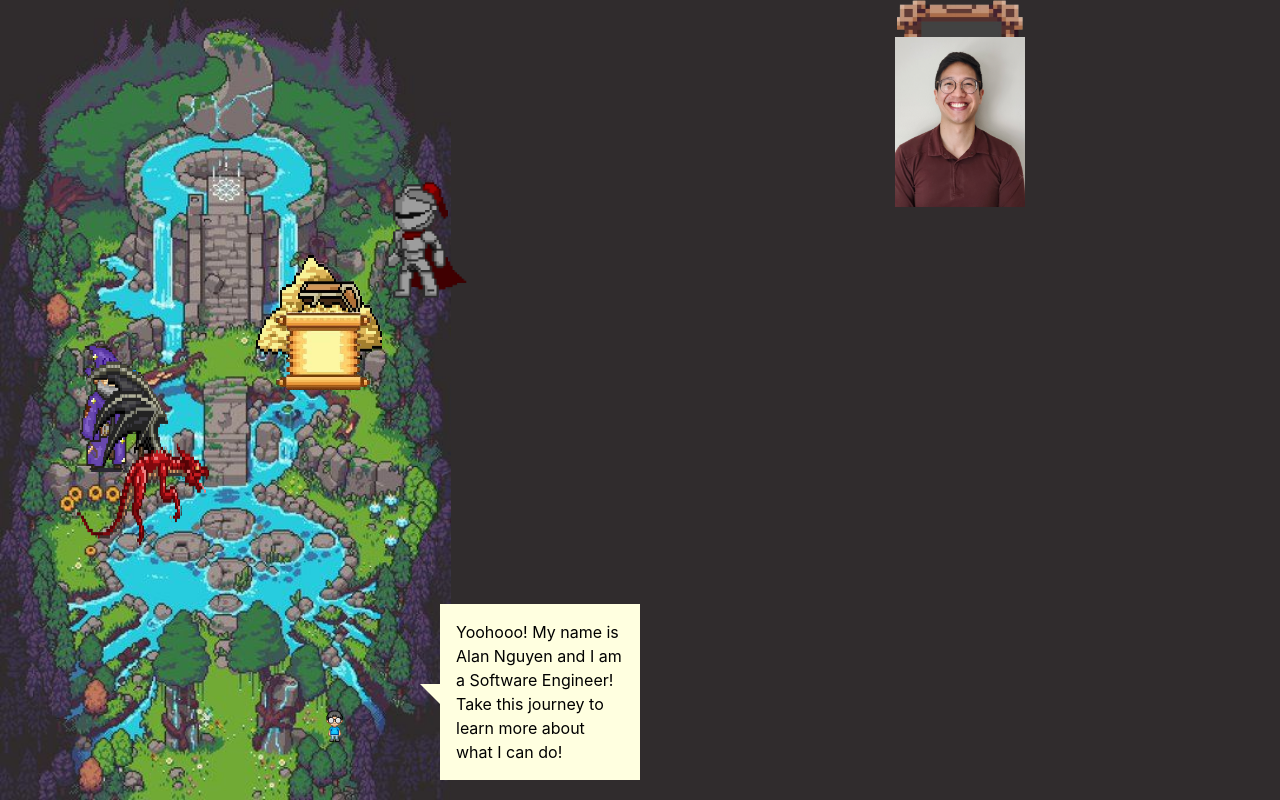
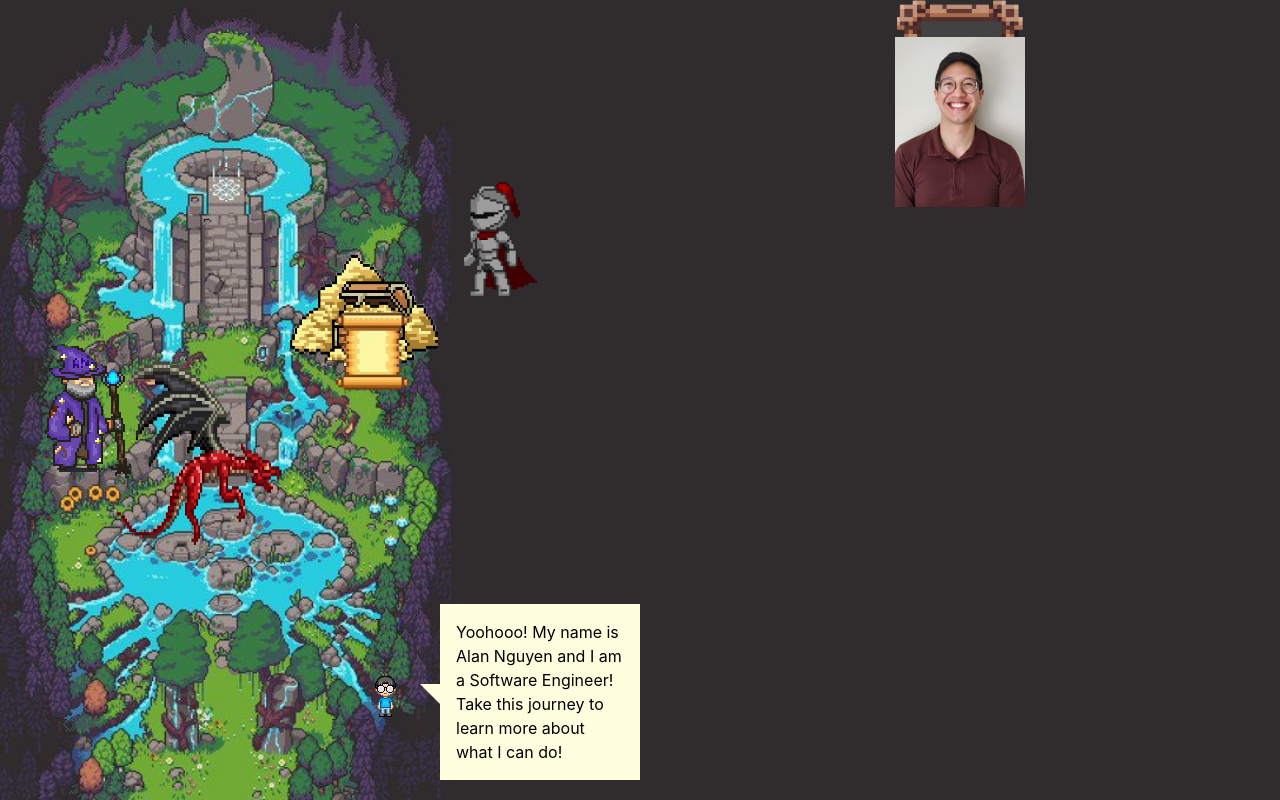
Before and after one commit to Alan-Ngn/Alan-Ngn.github.io, a React (Create React App) app: page / in a window 1280 px wide. Built offline with nearby package versions, Linux system fonts and the light colour scheme.

Commit message:
reverted to coordinates

```diff
--- a/src/components/Navigation/navigation.css
+++ b/src/components/Navigation/navigation.css
@@ -4,11 +4,11 @@
 }
 .me-avatar {
     position: absolute;
-    bottom: 7%;
-    left:48%;
+    bottom: 80px;
+    left:350px;
     transition: transform 1s;
     z-index: 10;
-    width: 6%
+
 }
 .landscape {
   /* width: 100vh; */
@@ -20,30 +20,28 @@
 }
 
 .wizard {
-    width: 25%;
+  width: 200px;
   height:200px;
   position: absolute;
   bottom: 300px;
-    left:5%;
+  left:-15px;
     /* z-index: 2; */
 }
 .dragon {
-    width: 25%;
+  width: 200px;
   height:200px;
   position: absolute;
   top: 350px;
-    left:10%;
+  left:100px;
   transform: scaleX(-1);
 }
 
 .knight {
-    /* width: 120px; */
-    width:20%;
+  width: 120px;
   height:120px;
   position: absolute;
   bottom: 500px;
-    right:25%;
-    /* left:430px; */
+  left:430px;
   transform: scaleX(-1);
 }
 /* .dragon:hover {
@@ -52,20 +50,20 @@
   } */
 
   .chest {
-    width: 20%;
+    width: 150px;
     height:120px;
     position: absolute;
     top: 255px;
-    left:40%;
+    left:290px;
     /* transform: scaleX(-1); */
 }
 
 .scroll {
-  width: 20%;
+  width: 100px;
   height:100px;
   position: absolute;
   bottom: 400px;
-  left:40%;
+  left:320px;
   /* animation: bounce 5s linear infinite; */
   /* transform: scaleX(-1); */
 }
```
Lines whose indentation alone changed are shown as unchanged.
